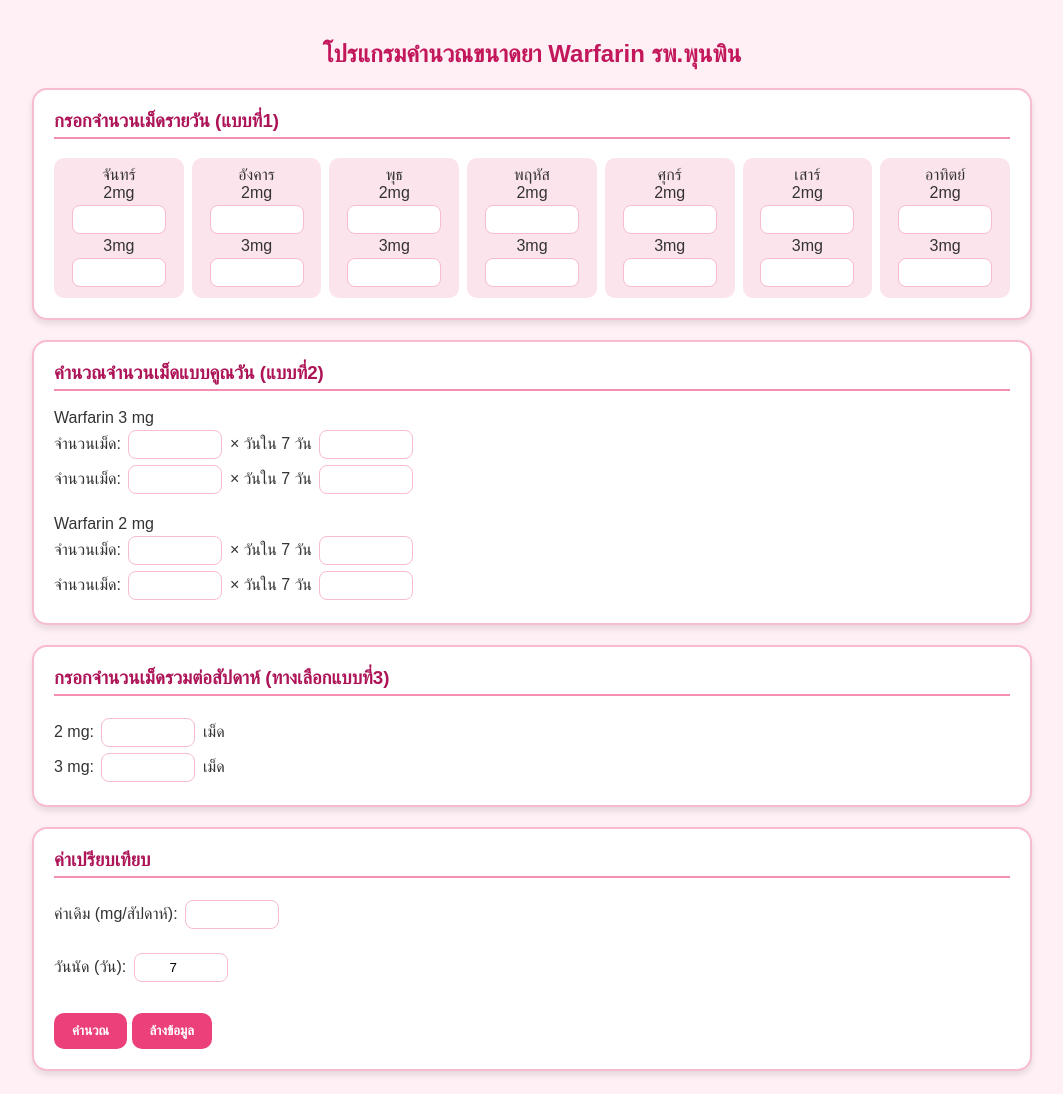
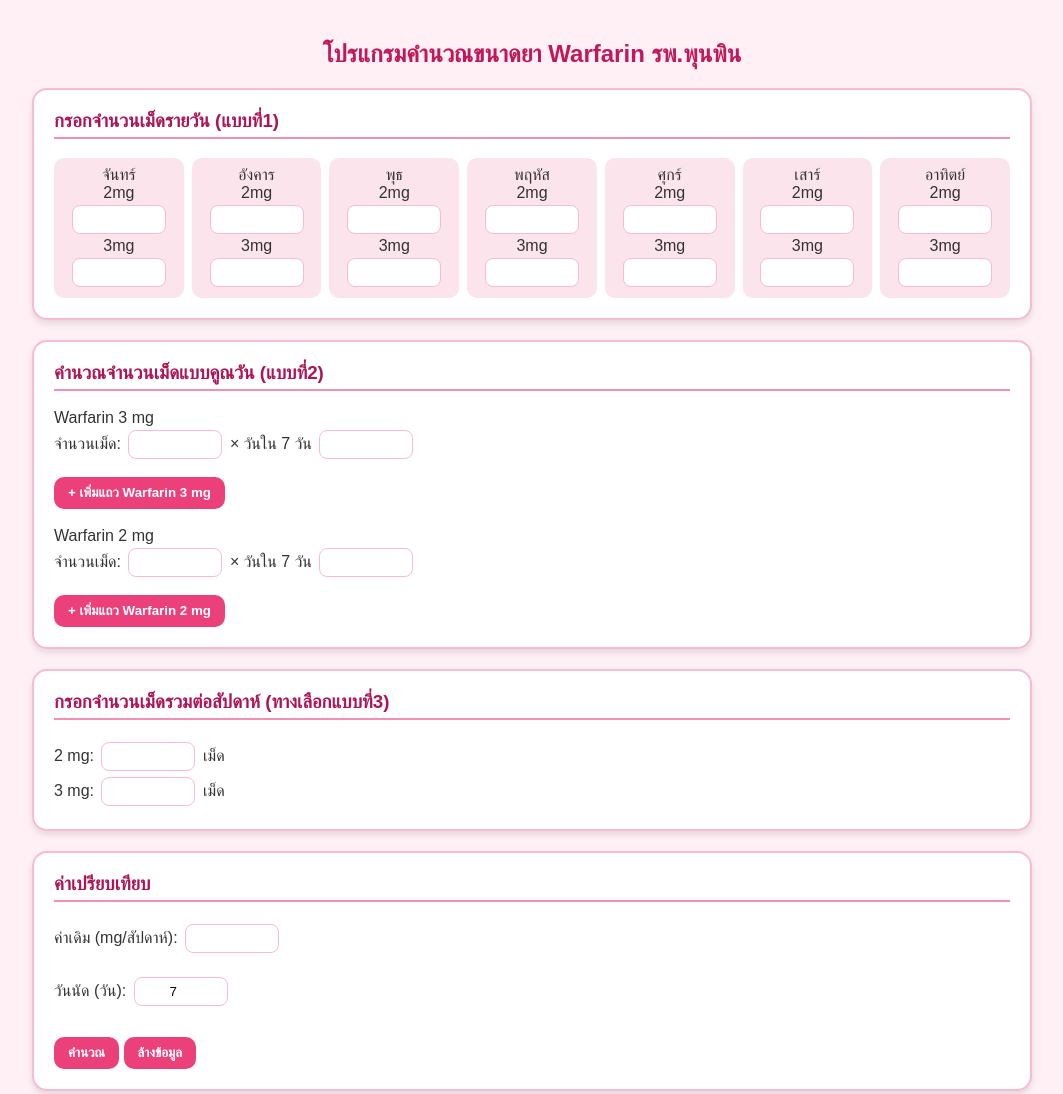
Before and after one commit to penpharmacy/war-app-up, a plain HTML site: page index.html in a window 1280 px wide. Shown: the top 1094 px of the page, without its empty margins (108-1171 px from the left). Drawn offline with Linux system fonts and the light colour scheme.

Commit message:
Update index.html

```diff
--- a/index.html
+++ b/index.html
@@ -63,7 +63,7 @@
   button {
     background: #ec407a;
     color: white;
-    padding: 10px 18px;
+    padding: 8px 14px;
     border: none;
     border-radius: 10px;
     margin-top: 10px;
@@ -85,6 +85,9 @@
     border-radius: 10px;
     padding: 8px;
     text-align: center;
+  }
+  .line {
+    margin-bottom: 5px;
   }
 </style>
 </head>
@@ -113,13 +116,26 @@
   <div class="section-wrapper">
     <div class="section">
       <h3>คำนวณจำนวนเม็ดแบบคูณวัน (แบบที่2)</h3>
-      <label>Warfarin 3 mg</label><br>
-      จำนวนเม็ด: <input type="number" step="0.5" id="w3_line1"> × วันใน 7 วัน <input type="number" step="0.5" id="w3_day1"><br>
-      จำนวนเม็ด: <input type="number" step="0.5" id="w3_line2"> × วันใน 7 วัน <input type="number" step="0.5" id="w3_day2"><br><br>
 
-      <label>Warfarin 2 mg</label><br>
-      จำนวนเม็ด: <input type="number" step="0.5" id="w2_line1"> × วันใน 7 วัน <input type="number" step="0.5" id="w2_day1"><br>
-      จำนวนเม็ด: <input type="number" step="0.5" id="w2_line2"> × วันใน 7 วัน <input type="number" step="0.5" id="w2_day2">
+      <label>Warfarin 3 mg</label>
+      <div id="w3Container">
+        <div class="line">
+          จำนวนเม็ด: <input type="number" step="0.5" class="w3_line"> × วันใน 7 วัน
+          <input type="number" step="0.5" class="w3_day">
+        </div>
+      </div>
+      <button type="button" onclick="addRow('w3')">+ เพิ่มแถว Warfarin 3 mg</button>
+
+      <br><br>
+
+      <label>Warfarin 2 mg</label>
+      <div id="w2Container">
+        <div class="line">
+          จำนวนเม็ด: <input type="number" step="0.5" class="w2_line"> × วันใน 7 วัน
+          <input type="number" step="0.5" class="w2_day">
+        </div>
+      </div>
+      <button type="button" onclick="addRow('w2')">+ เพิ่มแถว Warfarin 2 mg</button>
     </div>
     <div id="multiResult" class="result-box"></div>
   </div>
@@ -145,6 +161,17 @@
 </div>
 
 <script>
+function addRow(type) {
+  const container = document.getElementById(type + "Container");
+  const div = document.createElement("div");
+  div.classList.add("line");
+  div.innerHTML = `
+    จำนวนเม็ด: <input type="number" step="0.5" class="${type}_line"> × วันใน 7 วัน
+    <input type="number" step="0.5" class="${type}_day">
+  `;
+  container.appendChild(div);
+}
+
 function calculate(){
   let oldDose = parseFloat(document.getElementById("oldDose").value) || 0;
   let numDays = parseFloat(document.getElementById("numDays").value) || 7;
@@ -173,17 +200,27 @@ function calculate(){
   } else document.getElementById("dailyResult").style.display="none";
 
   // --- คูณวัน ---
-  let w3_total = ((parseFloat(document.getElementById("w3_line1").value)||0)*(parseFloat(document.getElementById("w3_day1").value)||0))
-               + ((parseFloat(document.getElementById("w3_line2").value)||0)*(parseFloat(document.getElementById("w3_day2").value)||0));
-  let w2_total = ((parseFloat(document.getElementById("w2_line1").value)||0)*(parseFloat(document.getElementById("w2_day1").value)||0))
-               + ((parseFloat(document.getElementById("w2_line2").value)||0)*(parseFloat(document.getElementById("w2_day2").value)||0));
-  let totalMultiMg = w3_total*3 + w2_total*2;
-  if(totalMultiMg>0){
+  let w3_lines = document.querySelectorAll(".w3_line");
+  let w3_days = document.querySelectorAll(".w3_day");
+  let w2_lines = document.querySelectorAll(".w2_line");
+  let w2_days = document.querySelectorAll(".w2_day");
+
+  let w3_total = 0, w2_total = 0;
+
+  for (let i = 0; i < w3_lines.length; i++) {
+    w3_total += (parseFloat(w3_lines[i].value) || 0) * (parseFloat(w3_days[i].value) || 0);
+  }
+  for (let i = 0; i < w2_lines.length; i++) {
+    w2_total += (parseFloat(w2_lines[i].value) || 0) * (parseFloat(w2_days[i].value) || 0);
+  }
+
+  let totalMultiMg = w3_total * 3 + w2_total * 2;
+  if (totalMultiMg > 0) {
     let diff = totalMultiMg - oldDose;
-    let percent = oldDose ? ((diff/oldDose)*100).toFixed(1) : 0;
+    let percent = oldDose ? ((diff / oldDose) * 100).toFixed(1) : 0;
     let w2Dispense = Math.ceil(w2_total * ratio);
     let w3Dispense = Math.ceil(w3_total * ratio);
-    document.getElementById("multiResult").style.display="block";
+    document.getElementById("multiResult").style.display = "block";
     document.getElementById("multiResult").innerHTML =
       `<h4>สรุปคูณวัน (แบบที่2)</h4>
       ${totalMultiMg.toFixed(1)} mg/สัปดาห์<br>
@@ -191,7 +228,7 @@ function calculate(){
       <u>จำนวนเม็ดยาที่ต้องจ่าย (${numDays} วัน)</u><br>
       Warfarin 2 mg: ${w2Dispense} เม็ด<br>
       Warfarin 3 mg: ${w3Dispense} เม็ด`;
-  } else document.getElementById("multiResult").style.display="none";
+  } else document.getElementById("multiResult").style.display = "none";
 
   // --- รวมต่อสัปดาห์ ---
   let weekly2 = parseFloat(document.getElementById("weekly2").value) || 0;
```
